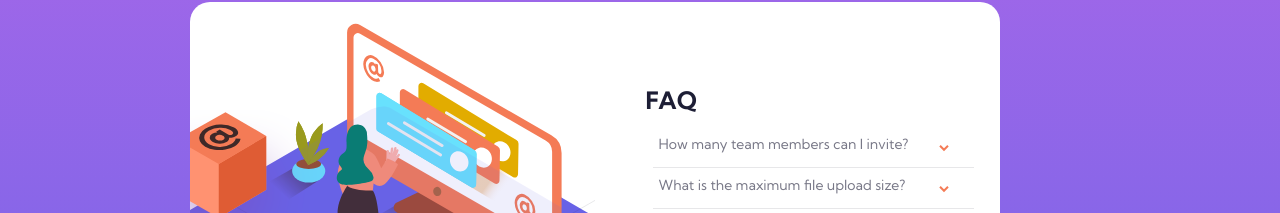
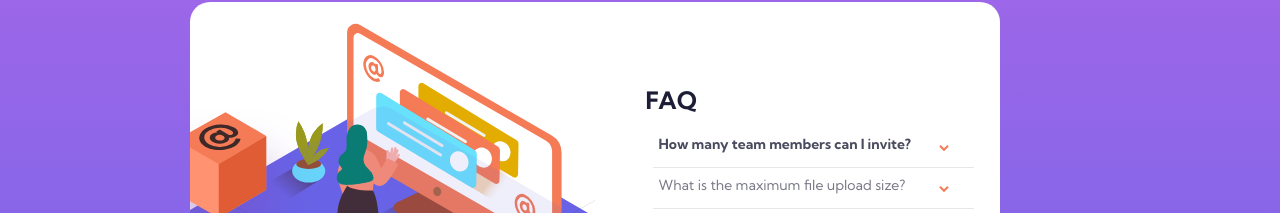
Before and after one commit to hannyfish/hanny_faqcard, a plain HTML site: page index.html in a window 1280 px wide. In both pictures the pointer is over the button "How many team members can I invite?". Shown: the part 206-419 px from the top of the page. Drawn offline with Linux system fonts and the light colour scheme.

Commit message:
Update style.css

```diff
--- a/style.css
+++ b/style.css
@@ -49,6 +49,8 @@ main {max-width: 400px; min-height: 50vh;}
 
 .faq-question {width: 95%; font-family: 'Kumbh Sans', sans-serif; color: var(--darkgrayblue); background-color: rgba(255,255,255,0); border: none; font-size: 14px; font-weight: 400; cursor: pointer; text-align: center;}
 
+.faq-question:hover {color: var(--vdarkgrayblue); font-weight: 700;}
+
 .faq-question:after {
 	  content: url(https://raw.githubusercontent.com/hannyfish/hanny_faqcard/87f4dcf590d08ac8cde5e345feca0648e068c11c/icon-arrow-down.svg);
 	  float: right;
```
